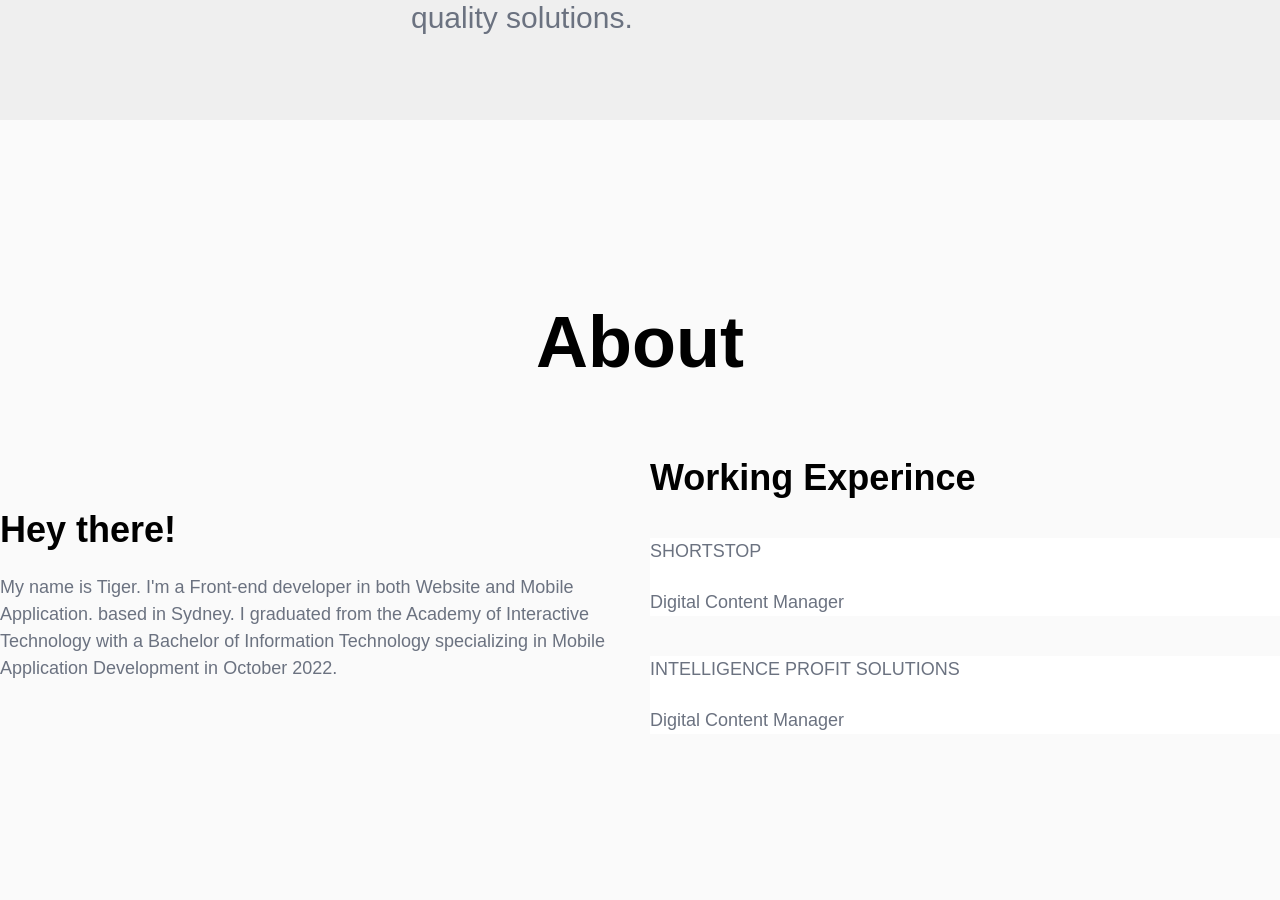
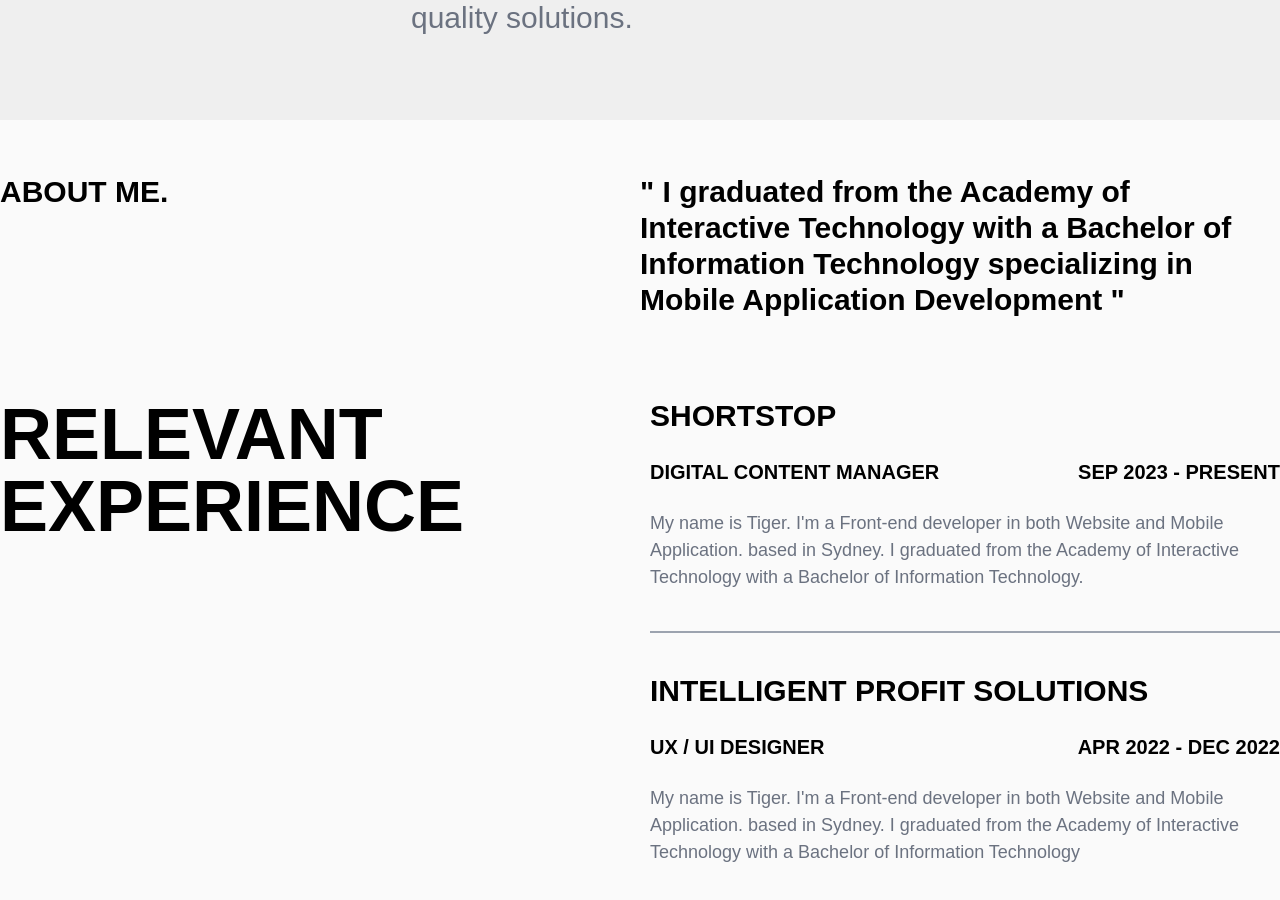
Before and after one commit to ttigerr/portfolio-project, a React (Create React App) app: page / in a window 1280 px wide. Shown: the part 680-1580 px from the top of the page. Built offline with nearby package versions, Linux system fonts and the light colour scheme.

Commit message:
About page updated

```diff
--- a/src/Components/About.jsx
+++ b/src/Components/About.jsx
@@ -3,40 +3,72 @@ import React from "react";
 const About = () => {
   return (
     <div name="about" id="about" className="h-screen bg-[#FAFAFA]">
-        <div className="m-screen flex flex-col justify-center items-center h-full">
-            {/* First Container "About" title */}
-            <div className="pb-20">
-                <strong className="text-4xl md:text-7xl">
-                    About
-                </strong>
-            </div>
-            {/* Second container for the content */}
-            <div className="flex flex-row justify-center items-center gap-5">
+        <div className="m-screen flex flex-col justify-center h-full">
+            {/* Top container */}
+            <div className="flex flex-row mb-20">
                 <div className="basis-6/12">
-                    <strong className="text-2xl md:text-4xl ">
-                        Hey there! <br/>
+                    <strong className="text-xl md:text-3xl">
+                        ABOUT ME.
                     </strong>
-                    <br/>
-                    <p>
-                        My name is Tiger. I'm a Front-end developer in both Website and Mobile Application. based in Sydney.
-                        I graduated from the Academy of Interactive Technology with a Bachelor of Information Technology specializing in Mobile Application Development in October 2022.
-                    </p>
                 </div>
                 <div className="basis-6/12">
-                    <strong className="text-2xl md:text-4xl ">
-                        Working Experince
+                    <strong className="text-xl md:text-3xl">
+                    "
+                                I graduated from the Academy of Interactive Technology with a Bachelor of Information Technology specializing in Mobile Application Development "
                     </strong>
+                </div>
+            </div>
+            {/* Bottom container */}
+            <div className="flex flex-row gap-5">
+                <div className="basis-6/12">
+                    <strong className="text-2xl md:text-7xl ">
+                        RELEVANT <br/> EXPERIENCE
+                    </strong>
+                </div>
+                <div className="basis-6/12">
+
                     {/* Working experience containers */}
                     <div className="flex flex-col">
-                        <div className="bg-white my-10">
-                            <p>SHORTSTOP</p>
+                        <div className="">
+                            <strong className="text-xl md:text-3xl">
+                                SHORTSTOP
+                            </strong>
                             <br/>
-                            <p>Digital Content Manager</p>
+                            <br/>
+                            <div className="flex flex-row justify-between">
+                                <strong className="text-xl md:text-xl">
+                                    DIGITAL CONTENT MANAGER
+                                </strong>
+                                <strong className="text-xl md:text-xl">
+                                    SEP 2023 - PRESENT
+                                </strong>
+                            </div>
+                            <br/>
+                            <p>
+                                My name is Tiger. I'm a Front-end developer in both Website and Mobile Application. based in Sydney.
+                                I graduated from the Academy of Interactive Technology with a Bachelor of Information Technology.
+                            </p>
                         </div>
-                        <div className="bg-white">
-                            <p>INTELLIGENCE PROFIT SOLUTIONS</p>
+                        <div className="my-10 border-[0.5px] border-gray-400"></div>
+                        <div>
+                            <strong className="text-xl md:text-3xl">
+                                INTELLIGENT PROFIT SOLUTIONS
+                            </strong>
                             <br/>
-                            <p>Digital Content Manager</p>
+                            <br/>
+                            <div className="flex flex-row justify-between">
+                                <strong className="text-xl md:text-xl">
+                                    UX / UI DESIGNER
+                                </strong>
+                                <strong className="text-xl md:text-xl">
+                                    APR 2022 - DEC 2022
+                                </strong>
+                            </div>
+                            <br/>
+                            <p>
+                                My name is Tiger. I'm a Front-end developer in both Website and Mobile Application. based in Sydney.
+                                I graduated from the Academy of Interactive Technology with a Bachelor of Information Technology
+                            </p>
                         </div>
                     </div>
                 </div>
```
